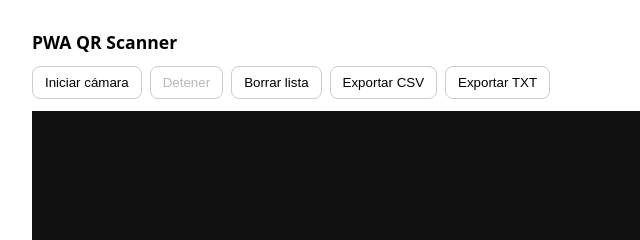
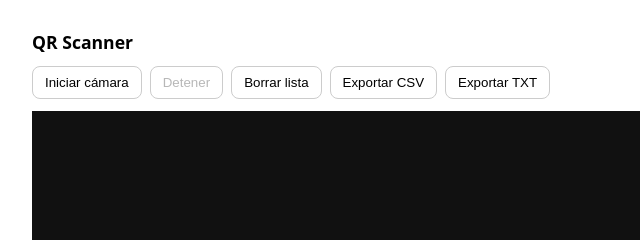
Before and after one commit to elconde01/qr-pwa-full, a plain HTML site: page index.html in a window 1280 px wide. Shown: the top 240 px of the page, 158-798 px from the left. Drawn offline with Linux system fonts and the light colour scheme.

Commit message:
Change header title from 'PWA QR Scanner' to 'QR Scanner'

```diff
--- a/index.html
+++ b/index.html
@@ -26,7 +26,7 @@
 </head>
 <body>
   <header>
-    <h1>PWA QR Scanner</h1>
+    <h1>QR Scanner</h1>
     <div class="small">Señor don Conde — QR Scanner</div>
   </header>
 
```
